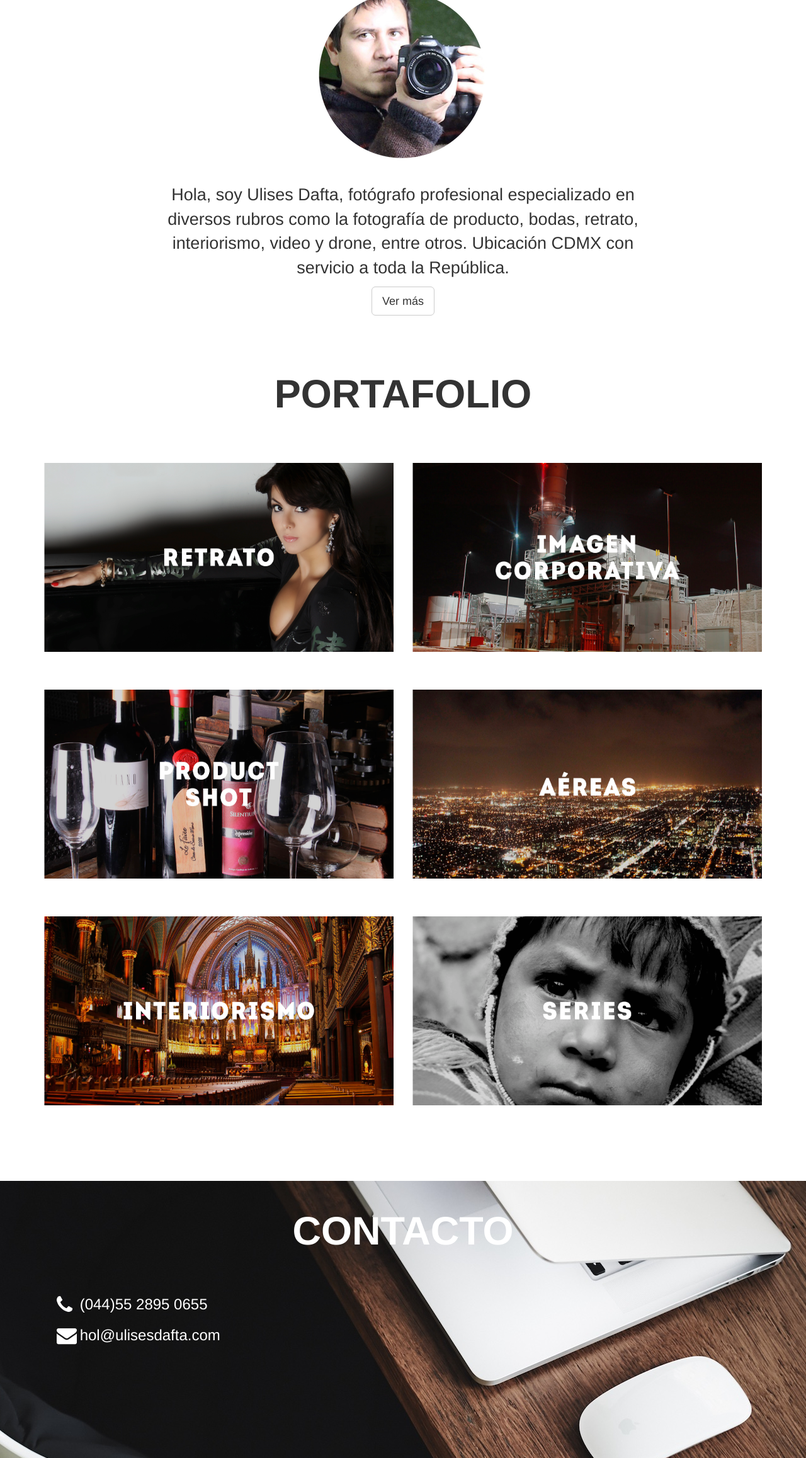
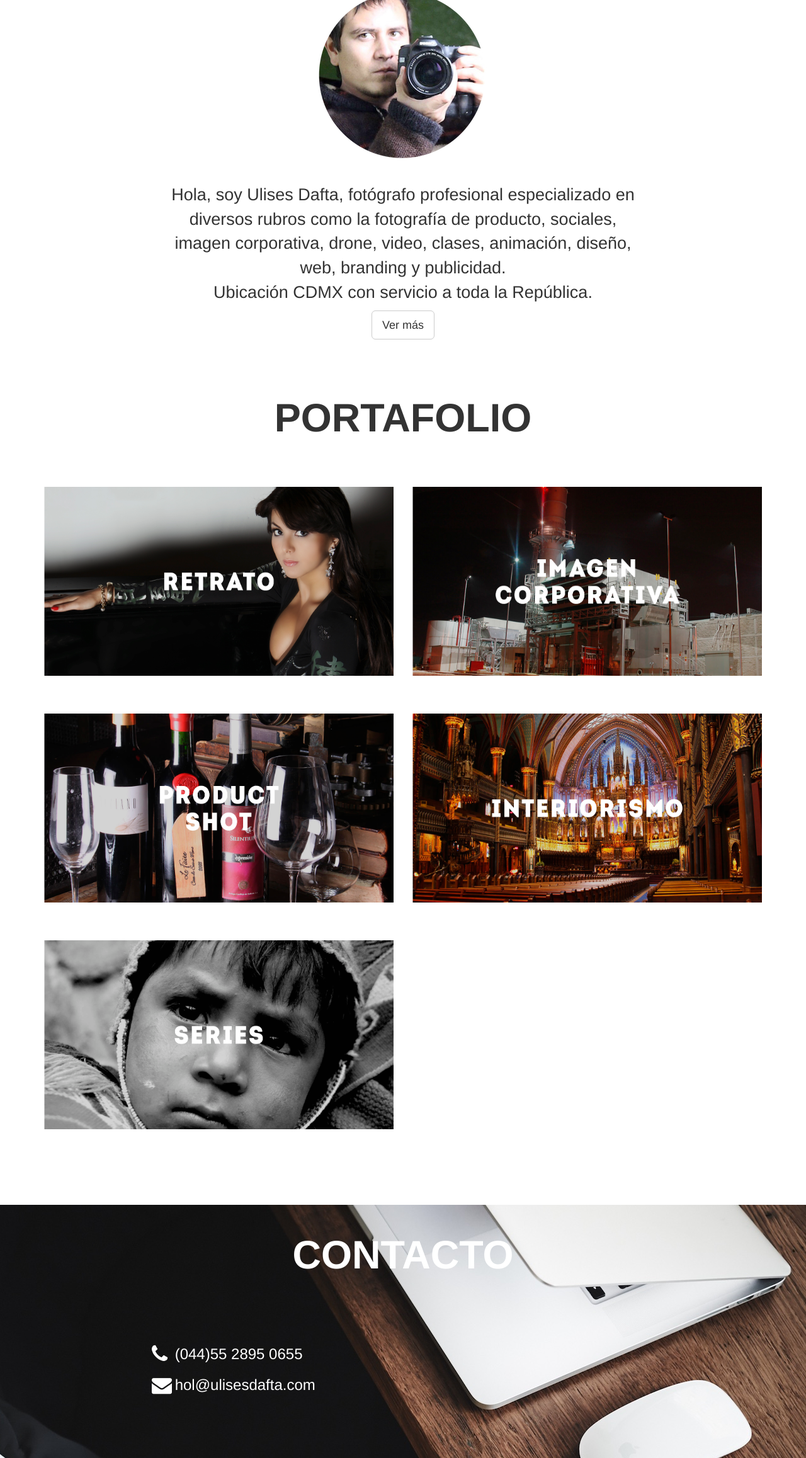
Before and after one commit to soydiegomen/dafta, a website: page index.html at #/series in a window 1280 px wide. Shown: the part 1016-3331 px from the top of the page at 63% size. Drawn offline with Linux system fonts and the light colour scheme.

Commit message:
Mejoras menores en el diseño: home, trayectoria y series

```diff
--- a/css/style.css
+++ b/css/style.css
@@ -92,6 +92,17 @@ ul.navbar-nav{
 	height: 100vh;
 	background-size: 40%;
 }
+/* phones */
+@media (max-width: 768px) and (orientation: portrait) {
+	.primary-image{
+		background-size: 160%;
+	}
+}
+@media (max-width: 768px) and (orientation: landscape) {
+	.primary-image{
+		background-size: 86%;
+	}
+}
 .trayectoria img{
 	margin-bottom: 32px;
 }
@@ -120,8 +131,8 @@ ul.navbar-nav{
 }
 .contact-info{
 	font-size: 24px;
-	padding-top: 20px;
-    margin-left: 20px;
+    padding-top: 60px;
+    margin-left: 171px;
 }
 .contact-info li{
 	margin-bottom: 15px;
--- a/index.html
+++ b/index.html
@@ -10,7 +10,7 @@
     <meta property="og:title" content="Ulises Dafta | Fotográfo"/>
     <meta property="og:type" content="website"/>
     <meta property="og:url" content="http://www.ulisesdafta.com/"/>
-    <meta property="og:description" content="Soy Ulises Dafta, fotógrafo profesional especializado en diversos rubros como la fotografía de producto, bodas, retrato, interiorismo y fotografía con drone, entre otros. Ubicación CDMX con servicio a toda la República" />
+    <meta property="og:description" content="Hola, soy Ulises Dafta, fotógrafo profesional especializado en diversos rubros como la fotografía de producto, sociales, imagen corporativa, drone, video, clases, animación, diseño, web, branding y publicidad.Ubicación CDMX con servicio a toda la República." />
     <meta property="og:site_name" content="Ulises Dafta | Fotográfo"/>
     <meta property="og:image" content="http://www.ulisesdafta.com/img/home/home.jpg"/>
     <meta property="og:image:width" content="1920"/>
@@ -64,7 +64,9 @@
                 <img src="img/home/trayectoria-mini.png" alt="Trayectoria" class="img-responsive center-block">
               </div>
               <p>
-                Hola, soy Ulises Dafta, fotógrafo profesional especializado en diversos rubros como la fotografía de producto, bodas, retrato, interiorismo, video y drone, entre otros. Ubicación CDMX con servicio a toda la República.
+                Hola, soy Ulises Dafta, fotógrafo profesional especializado en diversos rubros como la fotografía de producto, sociales, imagen corporativa, drone, video, clases, animación, diseño, web, branding y publicidad.
+                <br/>
+                Ubicación CDMX con servicio a toda la República.
               </p>
               <a class="btn btn-default btn-lg" href="app.html#/trayectoria" role="button">Ver más</a>
             </div>
@@ -101,13 +103,6 @@
             <a href="app.html#/portafolio/product-shot" >
               <div class="home-photo cropped-image">
                 <img src="img/home/portafolio/product-shot.jpg" alt="product-shot" class="img-responsive portrait">
-              </div>
-            </a>
-          </div>
-          <div class="col-md-6 portafolio-item">
-            <a href="app.html#/portafolio/aereas" >
-              <div class="home-photo cropped-image">
-                <img src="img/home/portafolio/aereas.jpg" alt="aéreas" class="img-responsive portrait">
               </div>
             </a>
           </div>
```
Also changed, not shown: app.html (+1 -1 lines), js/app/series/series.html (+7 -0 lines).
